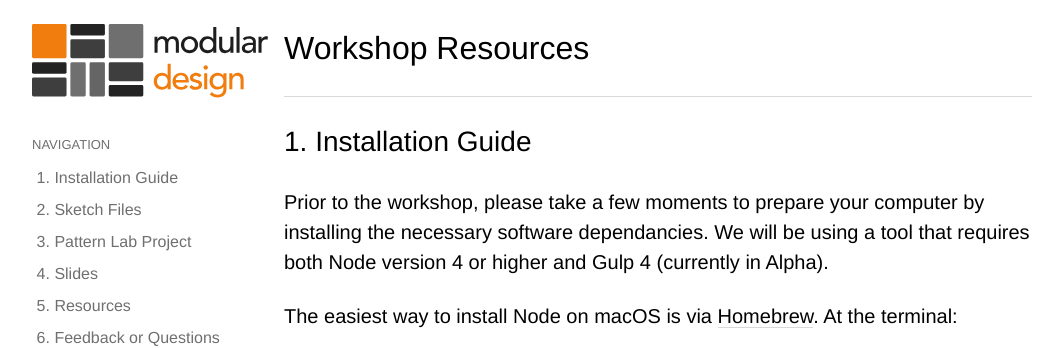
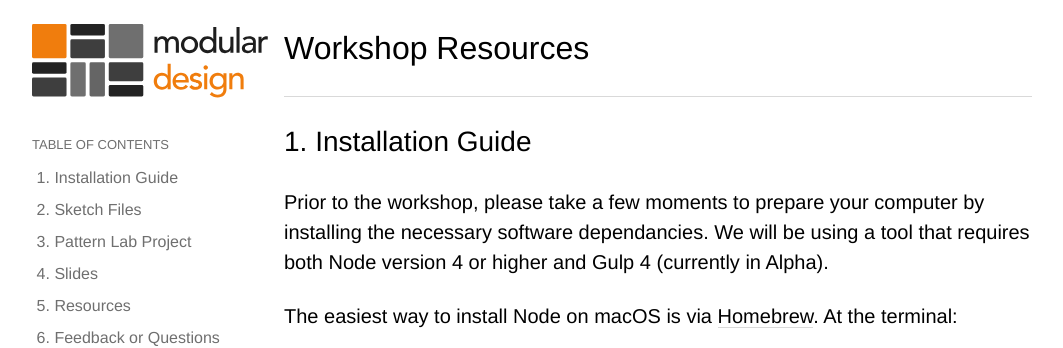
Before and after one commit to zolk/modular, a Jekyll site: the page built from resources.md, in a window 1280 px wide. Shown: the top 348 px of the page, without its empty margins (108-1171 px from the left). Built offline with Jekyll 4.4.1, drawn with Linux system fonts in a browser that asks for light colours.

Commit message:
Update resources nav header

```diff
--- a/_layouts/resources.html
+++ b/_layouts/resources.html
@@ -7,7 +7,7 @@ layout: default
     <div class="col-nav">
       <h1><a href="/">{% include svg/logo.svg %}</a></h1>
 
-      <h3>Navigation</h3>
+      <h3>Table of Contents</h3>
 
       <ol>
         <li><a href="#a-installation">Installation Guide</a></li>
```
